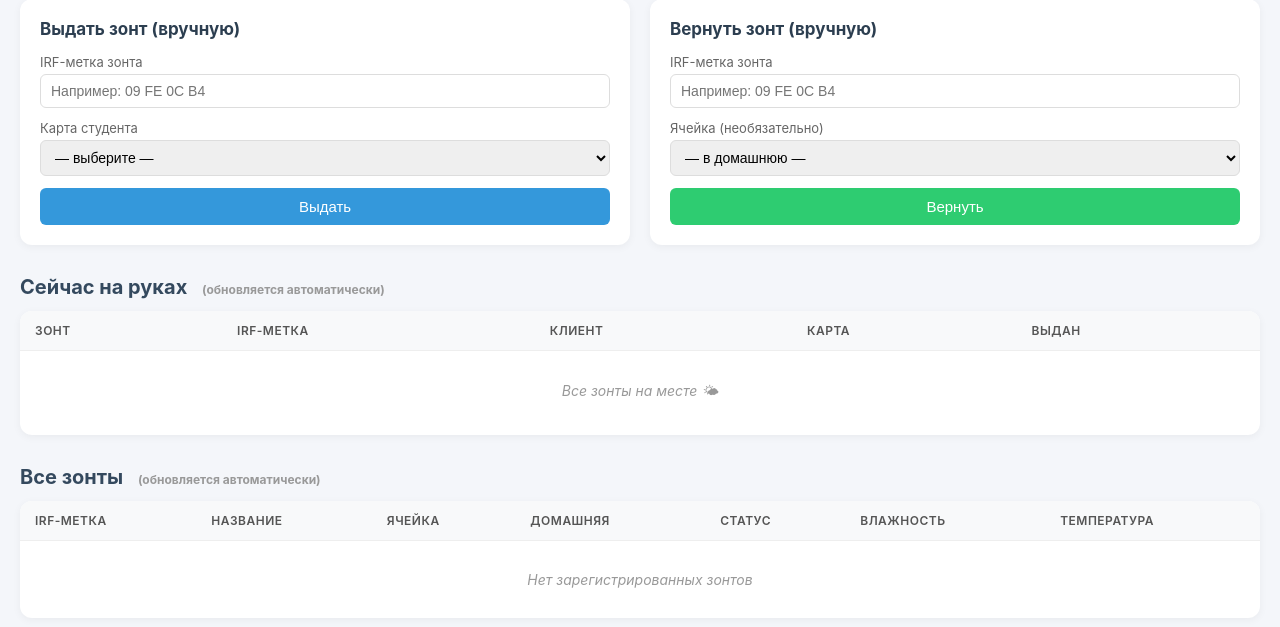
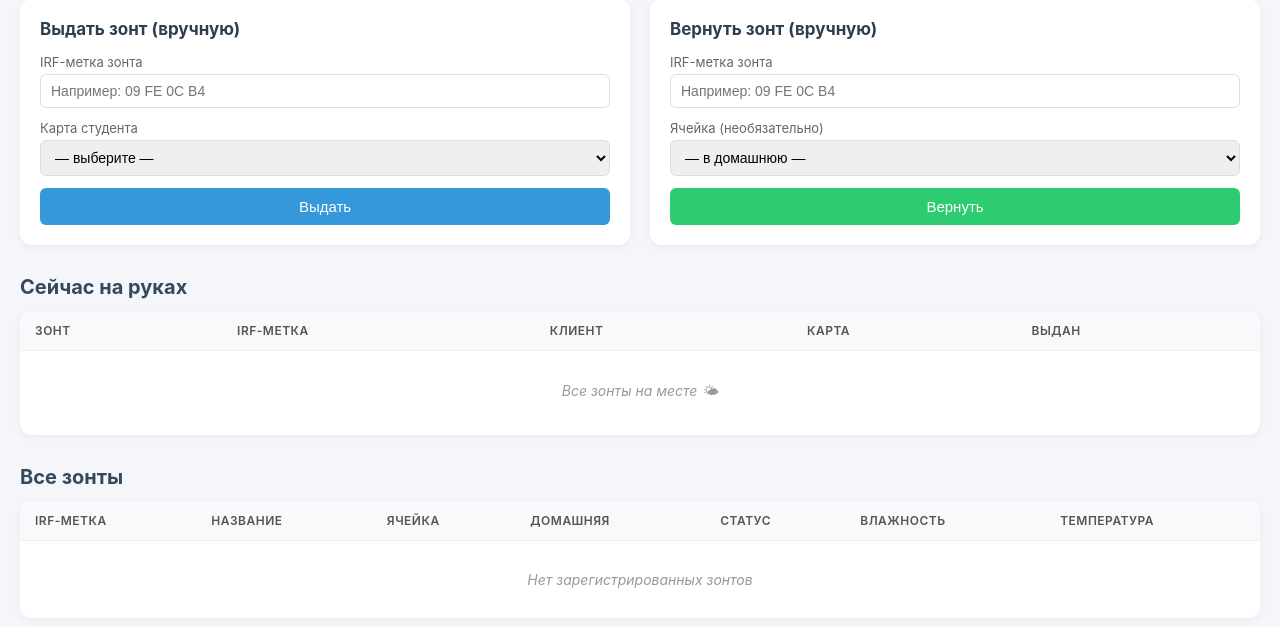
Before and after one commit to m3wqd/Umbria, a Django app: page / in a window 1280 px wide. Shown: the part 75-702 px from the top of the page. Run offline with Django 5.2, Linux system fonts and the light colour scheme; data comes from the database, SQL or seed files in the repository; data that the repository does not hold is empty.

Commit message:
изменение в дизайне

```diff
--- a/inventory/templates/inventory/index.html
+++ b/inventory/templates/inventory/index.html
@@ -215,7 +215,7 @@
         </div>
     </div>
 
-    <h2>Сейчас на руках <span class="refresh-hint">(обновляется автоматически)</span></h2>
+    <h2>Сейчас на руках <span class="refresh-hint"></span></h2>
     <table>
         <thead>
             <tr>
@@ -241,7 +241,7 @@
         </tbody>
     </table>
 
-    <h2>Все зонты <span class="refresh-hint">(обновляется автоматически)</span></h2>
+    <h2>Все зонты <span class="refresh-hint"></span></h2>
     <table>
         <thead>
             <tr>
```
